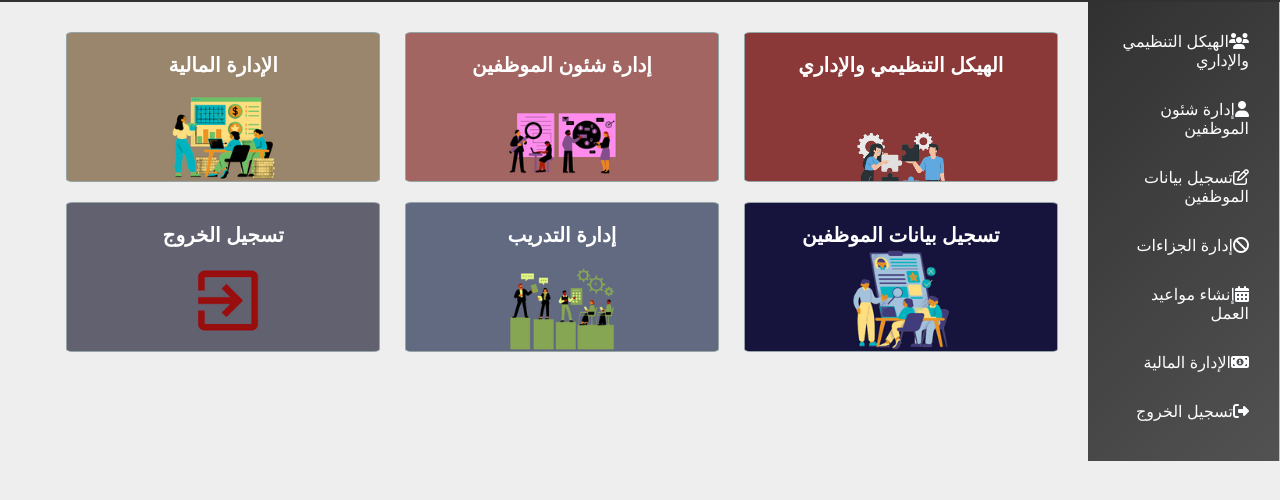
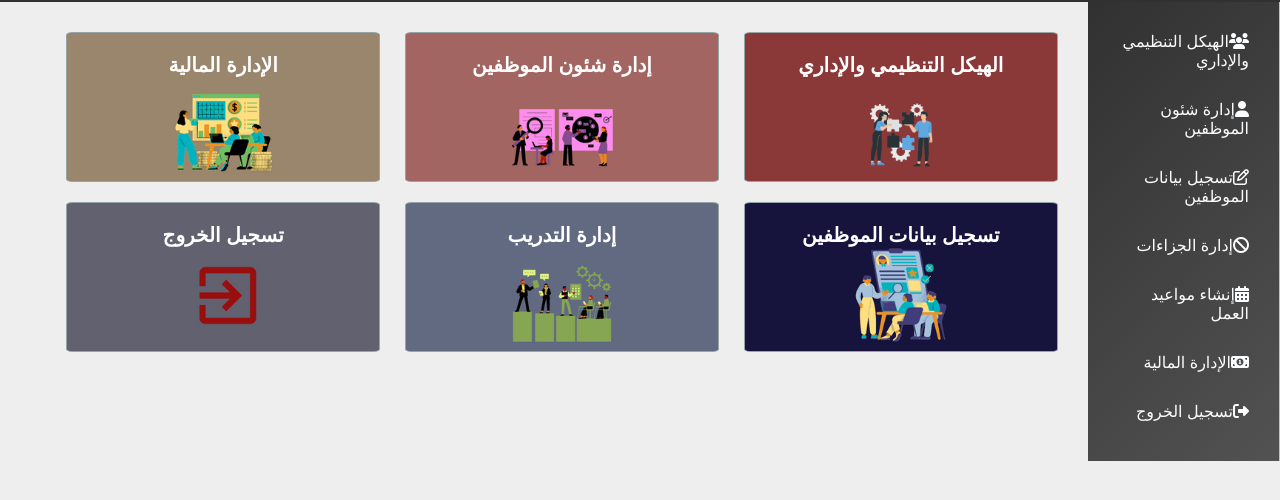
Before and after one commit to WafaaHu/dashboard, a plain HTML site: page index.html in a window 1280 px wide. Shown: the part 46-546 px from the top of the page. Drawn offline with Linux system fonts and the light colour scheme; files that its build step writes are made by us from their sources; files whose address does not match are found by name.

Commit message:
Update style.css

```diff
--- a/style.css
+++ b/style.css
@@ -69,33 +69,33 @@ main {
 }
 #item1 {
 background-image: url(./img/h3.png);
-background-size:cover;
+background-size:contain;
 background-position-x: center;
 
 }
 #item2 {
 background-image: url(./img/sh.png);
-background-size:cover;
+background-size:contain;
 background-position-x: center;
 }
 #item3 {
 background-image: url(./img/mony.png);
-background-size:cover;
+background-size:contain;
 background-position-x: center;
 }
 #item4 {
 background-image: url(./img/b.png);
-background-size:cover;
+background-size:contain;
 background-position-x: center;
 }
 #item5 {
 background-image: url(./img/td.png);
-background-size:cover;
+background-size:contain;
 background-position-x: center;
 }
 #item6 {
 background-image: url(./img/ex.png);
-background-size:cover;
+background-size:contain;
 background-position-x: center;
 }
 
```
